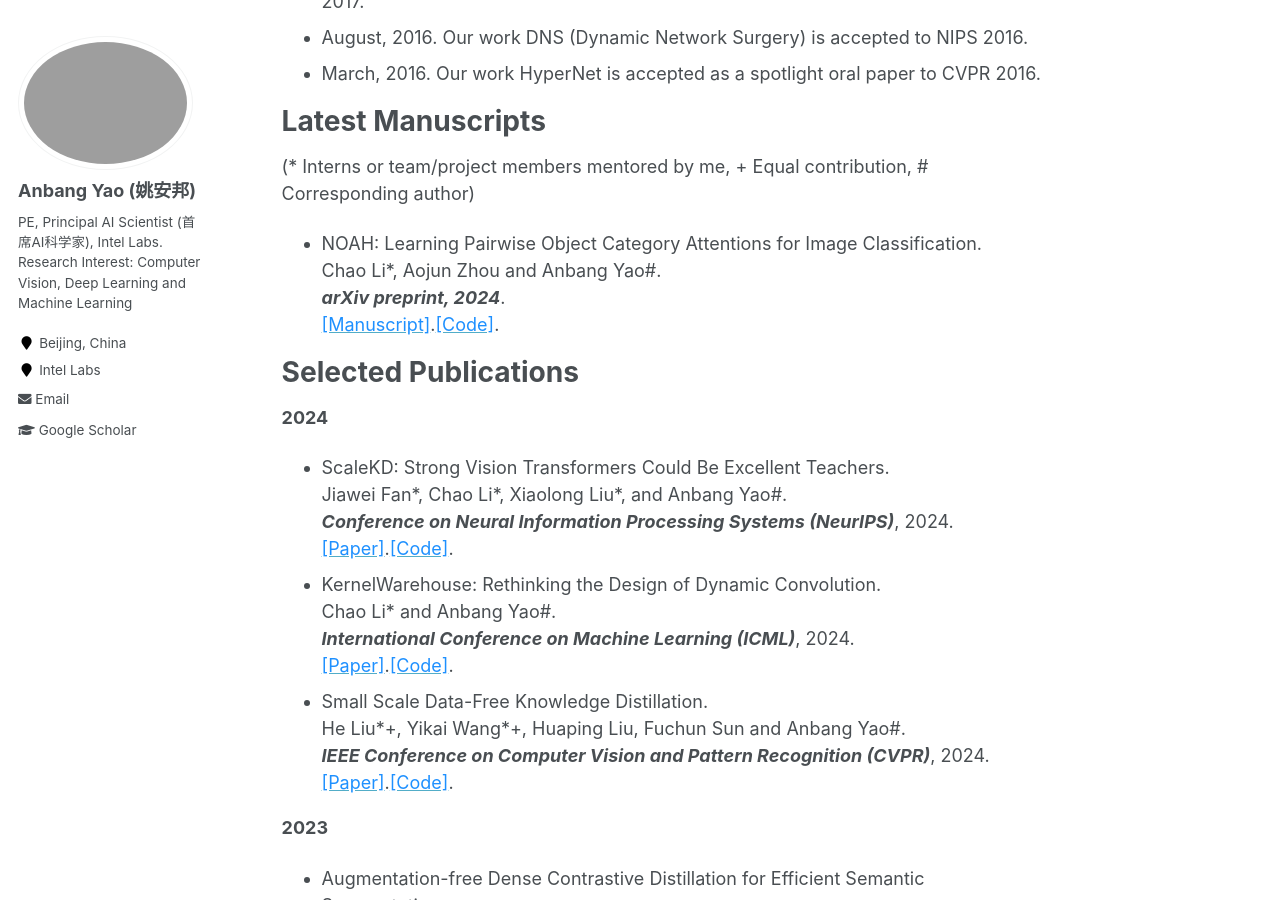
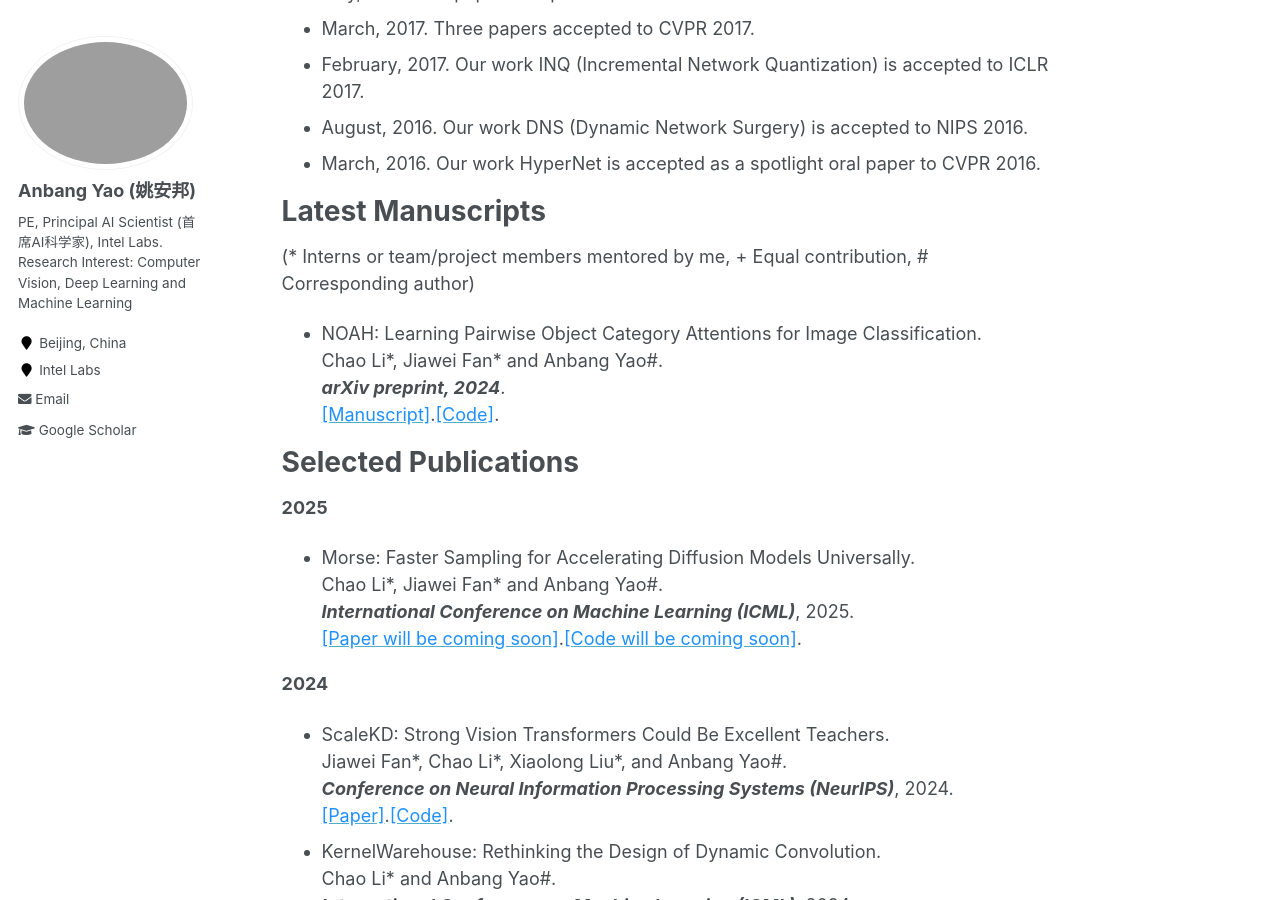
Before and after one commit to YaoAnbang/YaoAnbang.github.io, a Jekyll site: the page built from _pages/about.md, in a window 1280 px wide and 900 px high, scrolled down 2679 px. Built offline with Jekyll 4.4.1, drawn with Linux system fonts in a browser that asks for light colours; some of the changed text lies outside the part shown.

Commit message:
Update about.md

```diff
--- a/_pages/about.md
+++ b/_pages/about.md
@@ -17,6 +17,7 @@ Anbang Yao is currently a Principal AI Scientist, also a Principal Engineer (kno
 ---
 **<font color="Crimson">News：</font>**
 
++ May<!--1st-->, 2025. Our paper Morse, which presents a universal dual-sampling framework to accelerate any type of diffusion models such as the Stable Diffusion family, is accepted to ICML 2025.
 + February<!--17th-->, 2025. I will be serving as an Area Chair for NeurIPS 2025.
 + December<!--15th-->, 2024. I will be serving as an Area Chair for ICML 2025.
 + December<!--12th-->, 2024. I am awarded as a Notable Area Chair from NeurIPS 2024.
@@ -55,10 +56,12 @@ Latest Manuscripts
 =====
 (\* Interns or team/project members mentored by me, \+ Equal contribution, \# Corresponding author)
 
-+ NOAH: Learning Pairwise Object Category Attentions for Image Classification.<br> Chao Li\*, Aojun Zhou and Anbang Yao\#.<br><em>**arXiv preprint, 2024**</em>.<br> [<font color="DodgerBlue">[Manuscript]</font>](http://arxiv.org/abs/2402.02377).[<font color="DodgerBlue">[Code]</font>](https://github.com/OSVAI/NOAH).<br>
++ NOAH: Learning Pairwise Object Category Attentions for Image Classification.<br> Chao Li\*, Jiawei Fan\* and Anbang Yao\#.<br><em>**arXiv preprint, 2024**</em>.<br> [<font color="DodgerBlue">[Manuscript]</font>](https://github.com/deep-optimization/ScaleKD).[<font color="DodgerBlue">[Code]</font>](https://github.com/deep-optimization/ScaleKD).<br>
 
 Selected Publications
 =====
+**2025**
++ Morse: Faster Sampling for Accelerating Diffusion Models Universally.<br> Chao Li\*, Jiawei Fan\* and Anbang Yao\#.<br><em>**International Conference on Machine Learning (ICML)**</em>, 2025.<br>[<font color="DodgerBlue">[Paper will be coming soon]</font>](https://arxiv.org/abs/2406.07879).[<font color="DodgerBlue">[Code will be coming soon]</font>](https://github.com/OSVAI/KernelWarehouse).<br>
 
 **2024**
 <!-- <blockquote> -->
```
